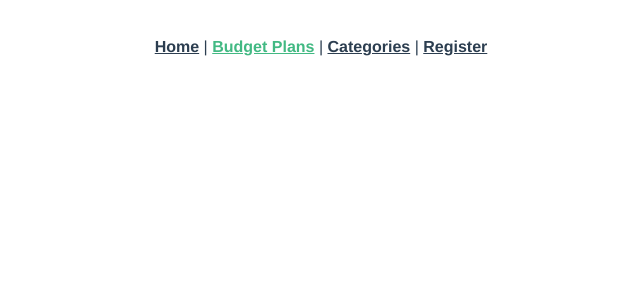
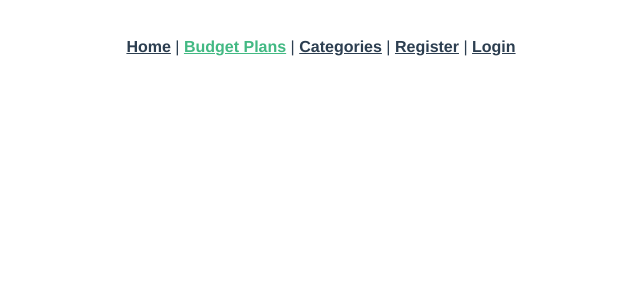
Before and after one commit to ToGanz/budgeting-app, a Vue app: page /plans in a window 1280 px wide. Shown: the top 300 px of the page, without its empty margins (319-959 px from the left). Built offline with nearby package versions, Linux system fonts and the light colour scheme.

Commit message:
add login route

```diff
--- a/src/App.vue
+++ b/src/App.vue
@@ -3,7 +3,8 @@
     <router-link to="/">Home</router-link> |
     <router-link :to="{ name: 'Plans'}">Budget Plans</router-link> |
     <router-link :to="{ name: 'Categories'}">Categories</router-link> |
-    <router-link :to="{ name: 'Register'}">Register</router-link>
+    <router-link :to="{ name: 'Register'}">Register</router-link> |
+    <router-link :to="{ name: 'Login'}">Login</router-link>
   </div>
   <router-view/>
 </template>
--- a/src/router/index.js
+++ b/src/router/index.js
@@ -8,6 +8,8 @@ import Categories from '../views/Categories.vue'
 import NotFound from '@/views/NotFound.vue'
 import NetworkError from '@/views/NetworkError.vue'
 import RegisterUser from '../views/RegisterUser.vue'
+import LoginUser from '../views/LoginUser.vue'
+
 
 const routes = [
   {
@@ -19,6 +21,11 @@ const routes = [
     path: '/register',
     name: 'Register',
     component: RegisterUser
+  },
+  {
+    path: '/login',
+    name: 'Login',
+    component: LoginUser
   },
   {
     path: '/plans',
```
